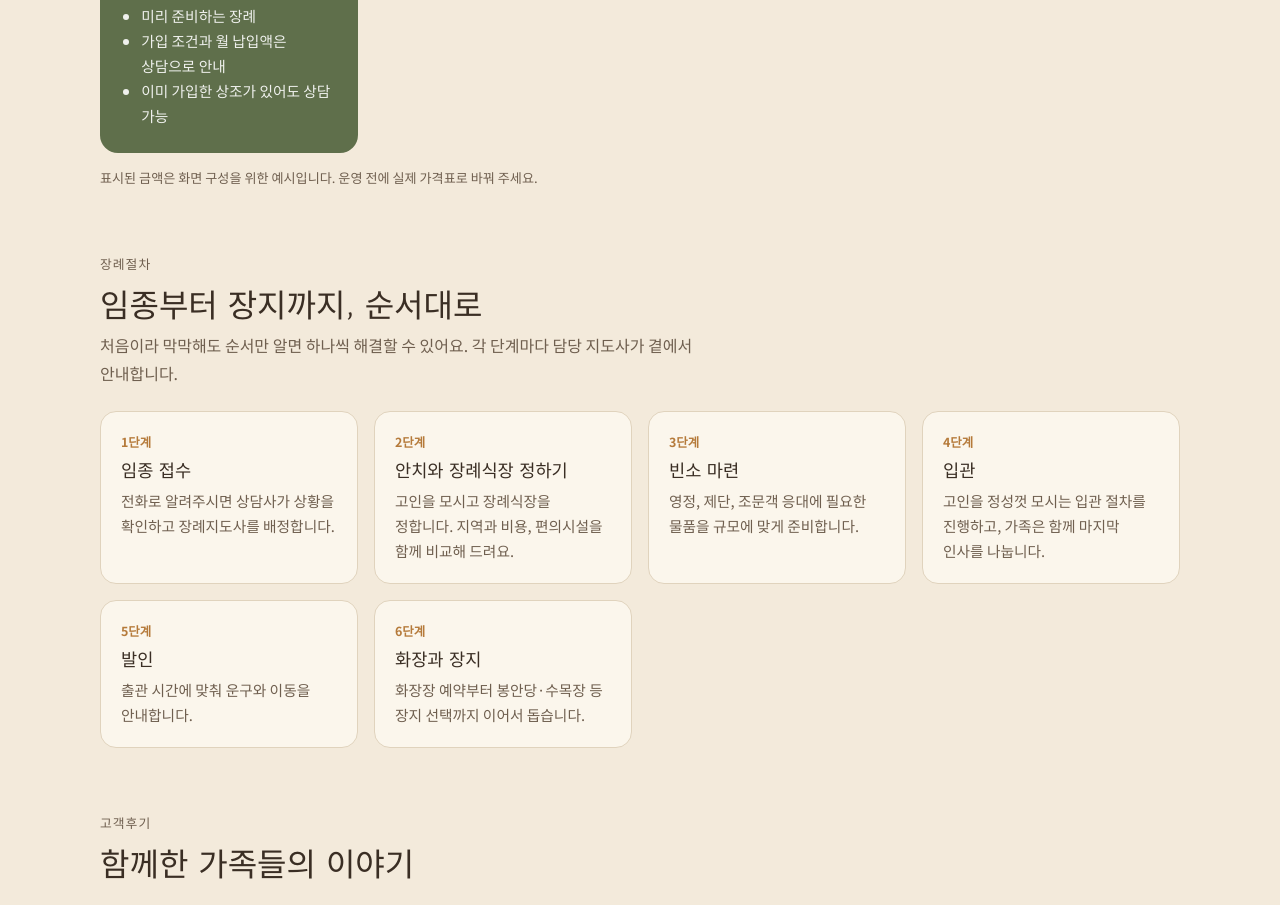
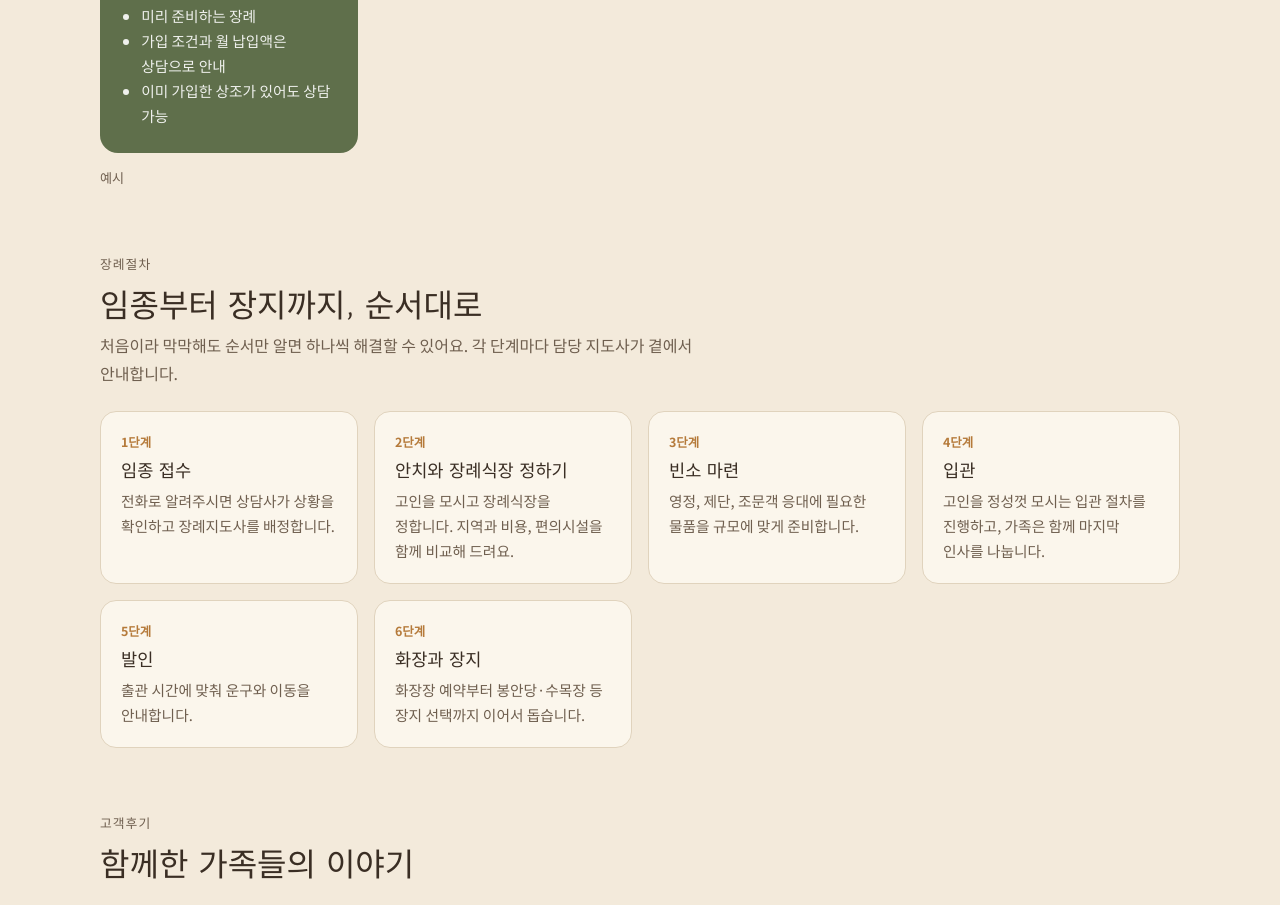
Before and after one commit to slife518/chakhan-sangjo, a plain HTML site: page index.html in a window 1280 px wide. Shown: the part 1121-2026 px from the top of the page. Drawn offline with Linux system fonts and the light colour scheme.

Commit message:
2026.11.23

```diff
--- a/index.html
+++ b/index.html
@@ -211,7 +211,7 @@ footer{margin-top:64px;border-top:1px solid var(--line);padding-block:28px 40px;
       <p>조문객 없이 치르는 무빈소장부터 많은 분이 찾아오는 일반장까지, 규모별로 나눴습니다.</p>
     </div>
     <div class="grid4" id="productGrid"></div>
-    <p class="note">표시된 금액은 화면 구성을 위한 예시입니다. 운영 전에 실제 가격표로 바꿔 주세요.</p>
+    <p class="note">예시</p>
   </section>
 
   <section class="block" id="process" aria-labelledby="prTitle">
```
